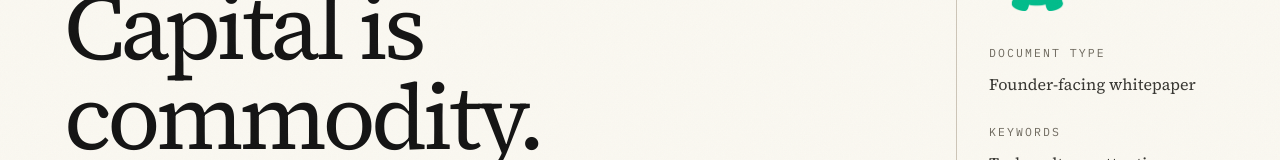
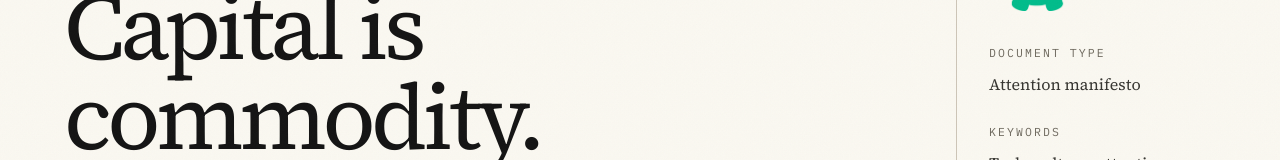
Before and after one commit to geoffreywoo/anti-fund, a Next.js app: page / in a window 1280 px wide. Shown: the part 286-446 px from the top of the page. Built offline with nearby package versions, Linux system fonts and the light colour scheme.

Commit message:
refactor: strengthen hero document label

```diff
--- a/app/opengraph-image.tsx
+++ b/app/opengraph-image.tsx
@@ -55,7 +55,7 @@ function ShareImage({ logoSrc }: { logoSrc: string }) {
               fontWeight: 600,
             }}
           >
-            Founder-facing whitepaper
+            Attention manifesto
           </div>
         </div>
 
--- a/app/twitter-image.tsx
+++ b/app/twitter-image.tsx
@@ -54,7 +54,7 @@ export default async function Image() {
                 fontWeight: 600,
               }}
             >
-              Founder-facing whitepaper
+              Attention manifesto
             </div>
           </div>
 
--- a/components/Hero.tsx
+++ b/components/Hero.tsx
@@ -48,7 +48,7 @@ export default function Hero() {
                 <div>
                   <dt className="paper-label">Document type</dt>
                   <dd className="mt-2 text-base leading-7 text-ink-soft">
-                    Founder-facing whitepaper
+                    Attention manifesto
                   </dd>
                 </div>
 
```
